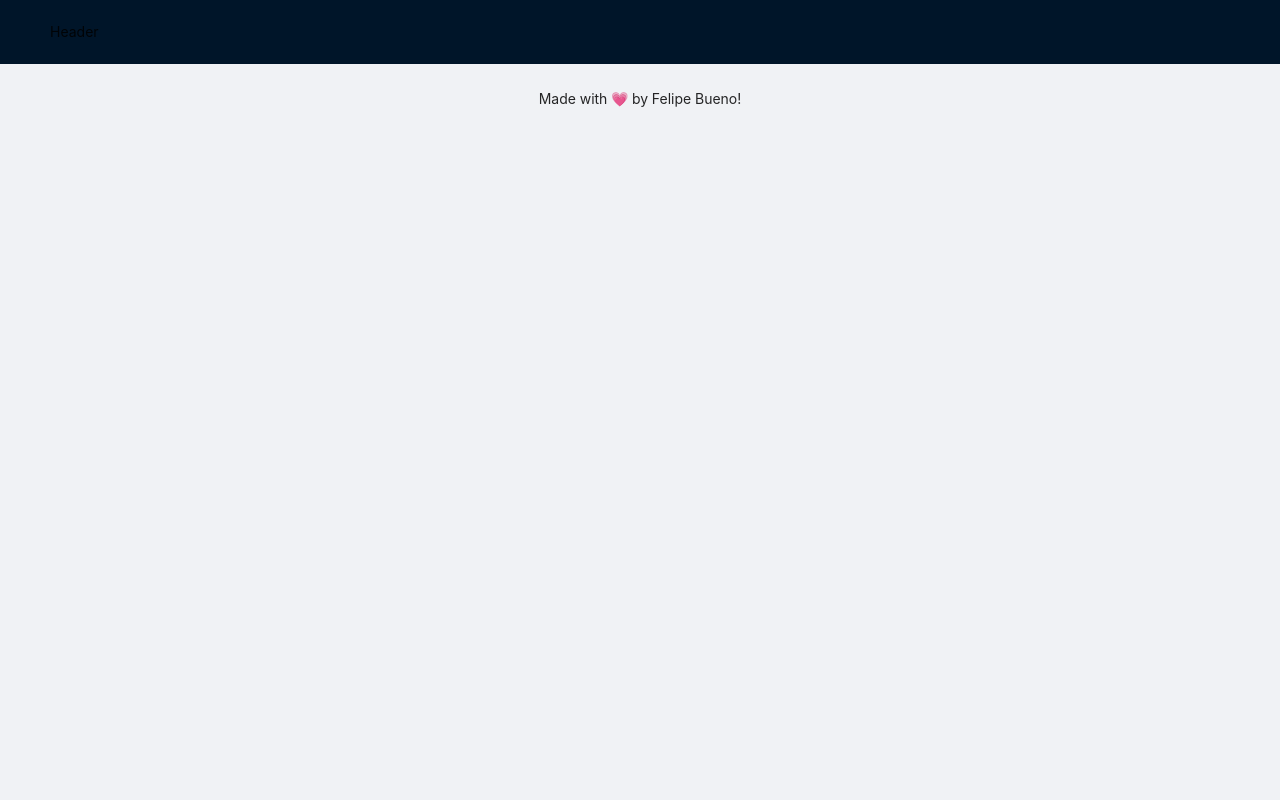
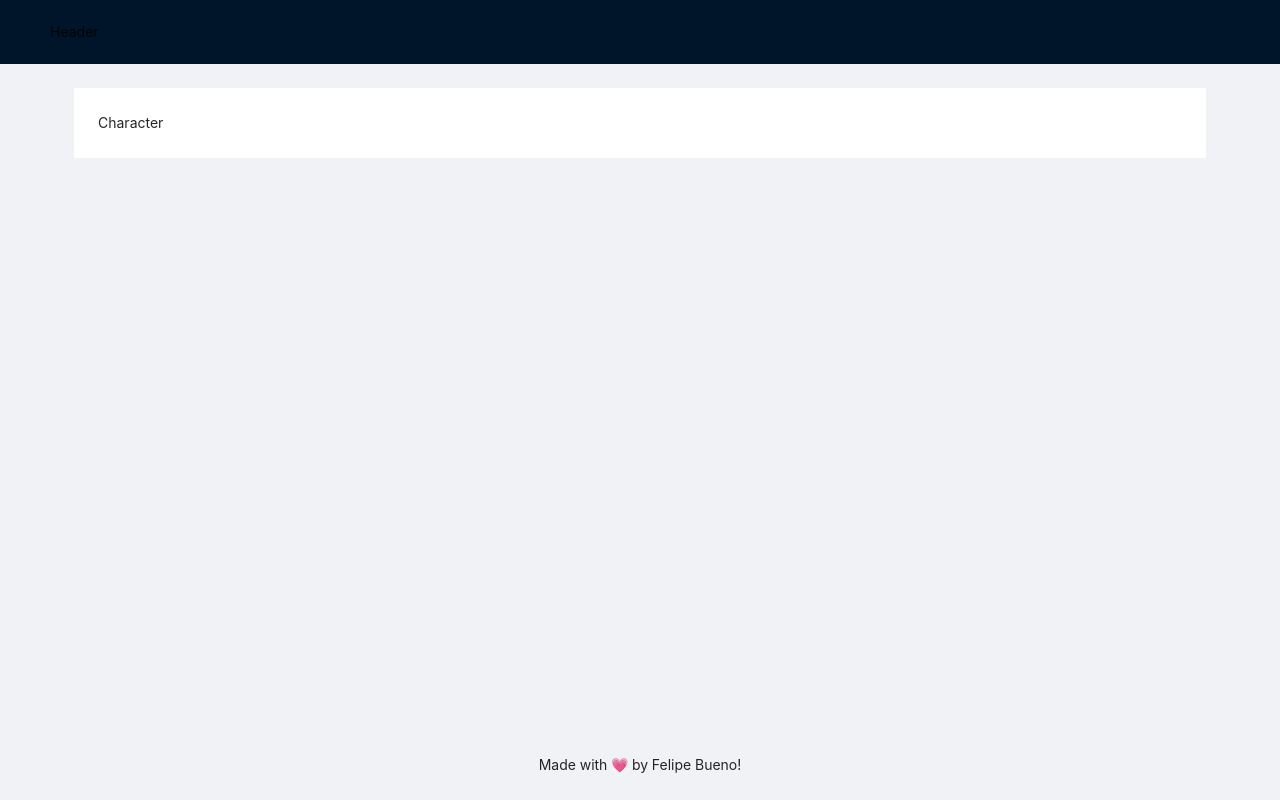
Before and after one commit to Felipe-BP/marvel-react-redux, a React (Create React App) app: page /character/1/details in a window 1280 px wide. Built offline with nearby package versions, Linux system fonts and the light colour scheme; no server answers.

Commit message:
style: refactor blank container content on app component

```diff
--- a/src/App.tsx
+++ b/src/App.tsx
@@ -1,22 +1,35 @@
-import { BrowserRouter, Switch, Route } from 'react-router-dom';
-import { Layout } from 'antd';
+import { BrowserRouter, Switch, Route } from "react-router-dom";
+import { Layout } from "antd";
 
-import { Home } from './pages/Home';
+import { Home } from "./pages/Home";
+import { CharacterDetail } from "./pages/CharacterDetail";
 
-const { Header, Footer } = Layout;
+import './styles/app.css';
+
+const { Header, Content, Footer } = Layout;
 
 function App() {
   return (
-    <Layout style={{ minHeight: '100%' }}>
+    <Layout className="app-container">
       <Header>Header</Header>
 
       <BrowserRouter>
         <Switch>
-          <Route exact path="/" component={Home} />
+          <Content className="content-container">
+            <div className="layout-content">
+              <Route exact path="/" component={Home} />
+              <Route
+                path="/character/:characterId/details"
+                component={CharacterDetail}
+              />
+            </div>
+          </Content>
         </Switch>
       </BrowserRouter>
 
-      <Footer style={{ textAlign: 'center' }}>Made with 💗 by Felipe Bueno!</Footer>
+      <Footer className="footer">
+        Made with 💗 by Felipe Bueno!
+      </Footer>
     </Layout>
   );
 }
--- /dev/null
+++ b/src/pages/CharacterDetail.tsx
@@ -0,0 +1,12 @@
+import { useEffect } from 'react';
+// import { useLocation } from 'react-router-dom';
+
+export function CharacterDetail() {
+    // const { state } = useLocation();
+
+    useEffect(() => {}, []);
+
+    return (
+        <div>Character</div>
+    );
+}
--- a/src/pages/Home.tsx
+++ b/src/pages/Home.tsx
@@ -1,7 +1,7 @@
 import { useEffect } from "react";
 import { useDispatch } from "react-redux";
-import { Row, Col, Layout, Pagination, Empty, Spin } from "antd";
-import { LoadingOutlined } from '@ant-design/icons';
+import { Row, Col, Pagination, Empty, Spin } from "antd";
+import { LoadingOutlined } from "@ant-design/icons";
 
 import "../styles/home.css";
 
@@ -13,8 +13,6 @@ import {
 } from "../features/characters/characterSlice";
 import { CharacterCard } from "../components/CharacterCard";
 import { CharacterSearch } from "../components/CharacterSearch";
-
-const { Content } = Layout;
 
 const antIcon = <LoadingOutlined style={{ fontSize: 24 }} spin />;
 
@@ -33,8 +31,7 @@ export function Home() {
   }, [dispatch, currentPage, searchValue]);
 
   return (
-    <Content className="content-container">
-      <div className="layout-content">
+    <>
       <Row className="search" justify="center">
         <Col span={10}>
           <CharacterSearch />
@@ -43,7 +40,7 @@ export function Home() {
 
       {status === Status.LOADING && <Spin indicator={antIcon} />}
 
-        {status === Status.IDLE && !characters.length && (<Empty />)}
+      {status === Status.IDLE && !characters.length && <Empty />}
 
       {status === Status.IDLE && characters.length && (
         <>
@@ -65,8 +62,6 @@ export function Home() {
           </Row>
         </>
       )}
-
-      </div>
-    </Content>
+    </>
   );
 }
--- /dev/null
+++ b/src/styles/app.css
@@ -0,0 +1,18 @@
+.app-container {
+    min-height: 100%;
+}
+
+.app-container .content-container {
+    padding: 0 50px;
+}
+
+.app-container .content-container .layout-content {
+    min-height: 100%;
+    padding: 24px;
+    margin: 24px;
+    background-color: #fff;
+}
+
+.app-container .footer {
+    text-align: center;
+}
--- a/src/styles/home.css
+++ b/src/styles/home.css
@@ -1,18 +1,7 @@
-.content-container {
-    padding: 0 50px;
-}
-
-.layout-content {
-    min-height: 100%;
-    padding: 24px;
-    margin: 24px;
-    background-color: #fff;
-}
-
 .column {
     padding: 8px 0;
 }
 
-.layout-content .search {
+.search {
     margin-bottom: 2.5rem;
 }
```
Lines whose indentation alone changed are shown as unchanged.
